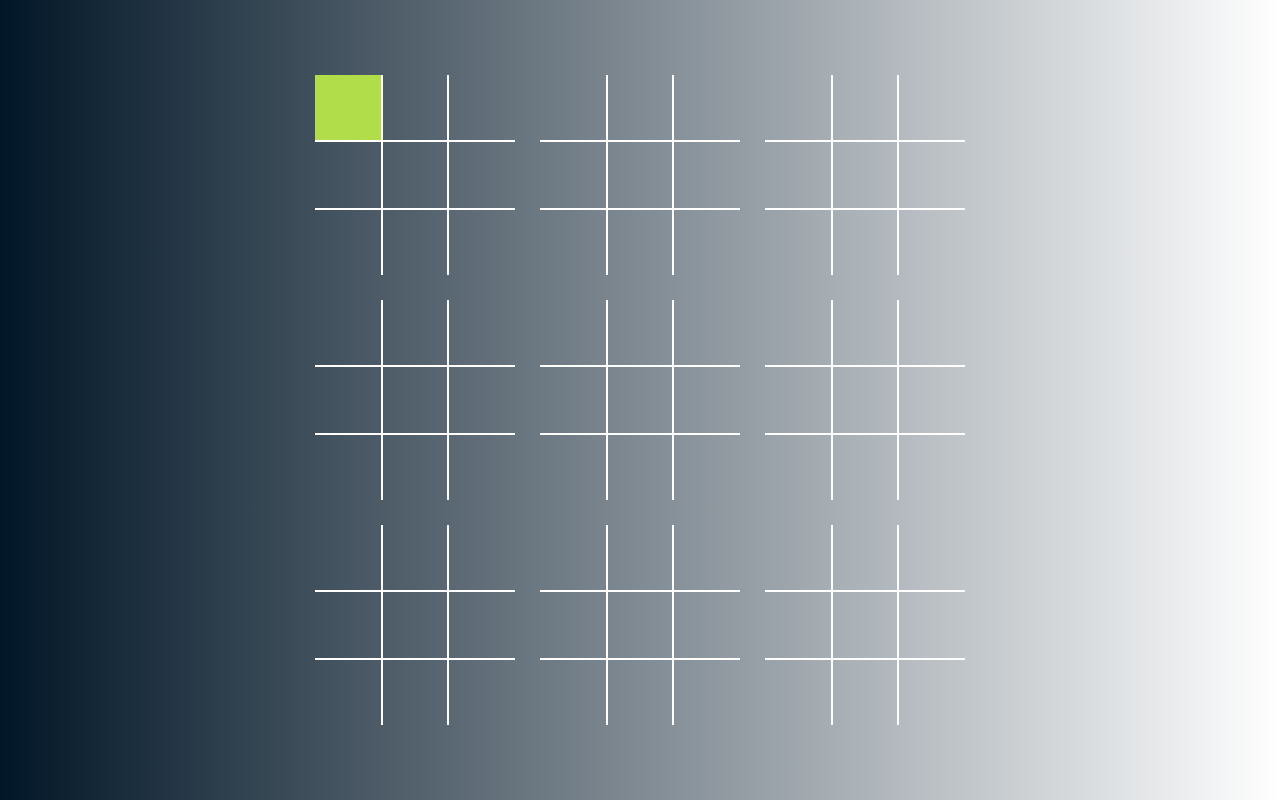
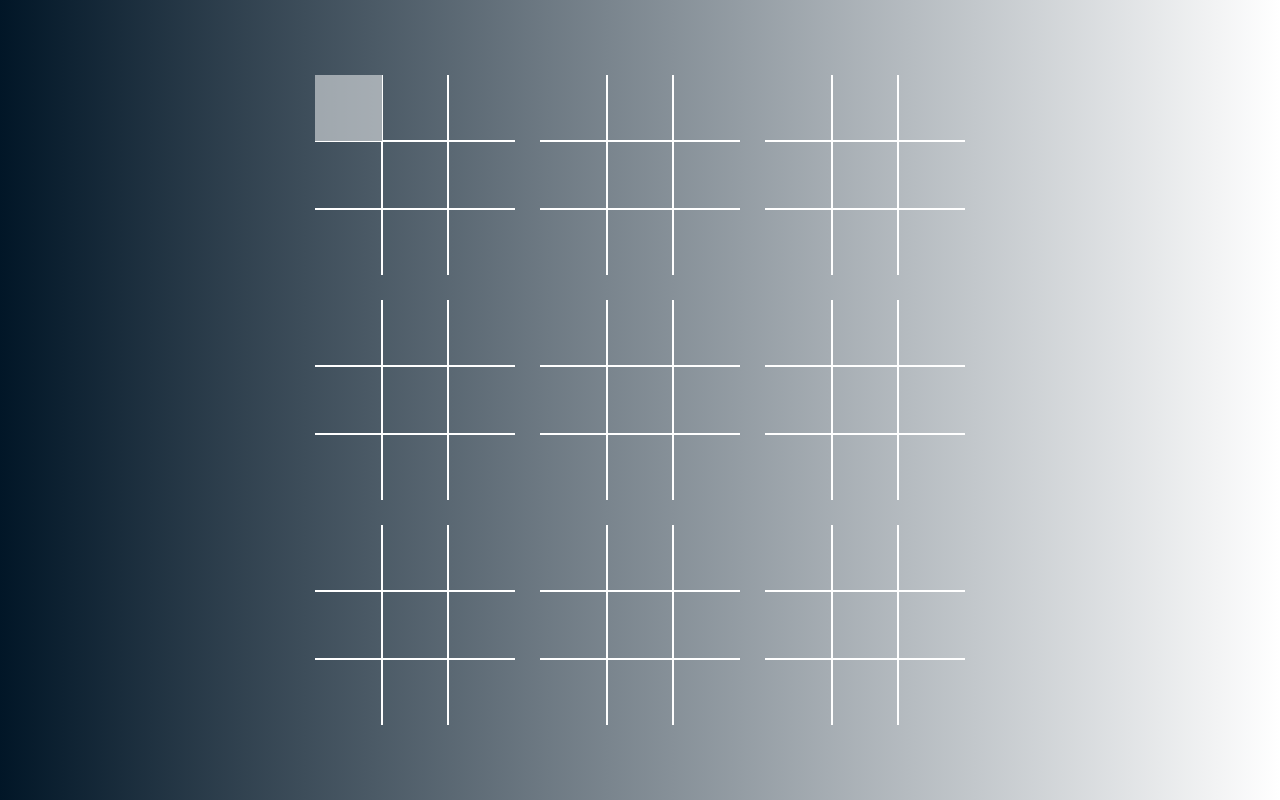
Before and after one commit to soheb-btw/tic-tac-toe, an Angular app: page / in a window 1280 px wide. In both pictures the pointer is over the element 348 px from the left and 108 px from the top of the page. Built offline with nearby package versions, Linux system fonts and the light colour scheme.

Commit message:
hover color change for boxes

```diff
--- a/src/app/sub-grid/sub-grid.component.scss
+++ b/src/app/sub-grid/sub-grid.component.scss
@@ -13,7 +13,8 @@
 }
 
 .box:hover {
-    background-color: rgb(177, 221, 75);
+    background-color: white;
+    opacity: 0.5;
   }
 
 .small{
```
Also changed, not shown: 3 other files (tests, documents, lock files or other folders).
